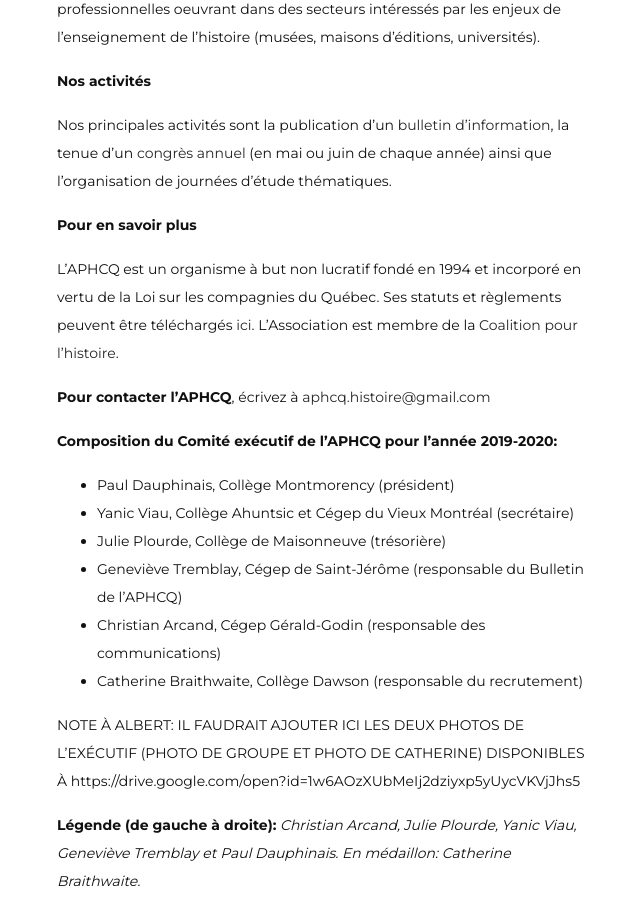
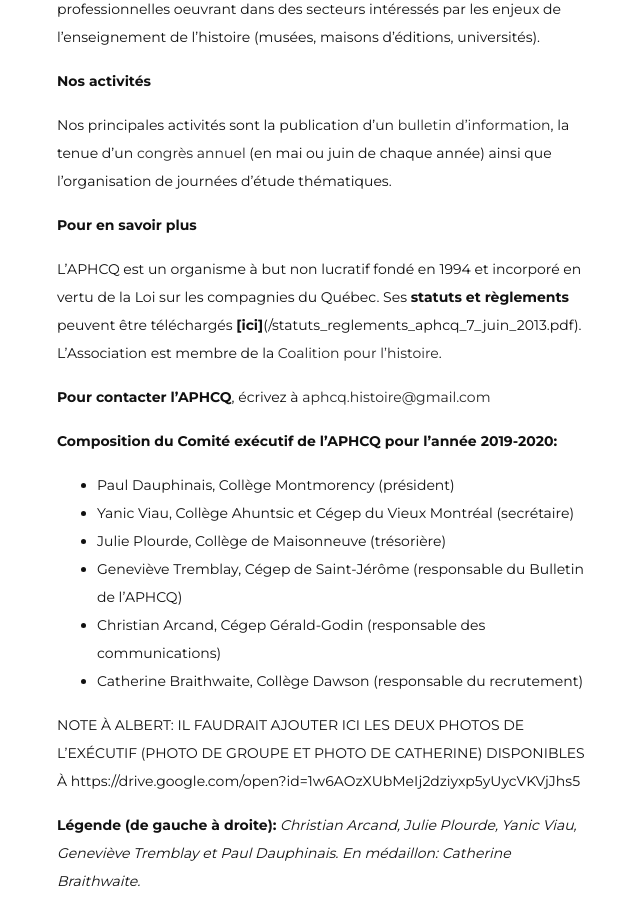
Before and after one commit to aphcq-association/site-web, a Jekyll site: the page built from docs/apropos.html, in a window 1280 px wide and 900 px high, scrolled down 902 px. Shown: the whole window, without its empty margins (28-668 px from the left). Built offline with Jekyll 4.4.1, drawn with Linux system fonts in a browser that asks for light colours.

Commit message:
Update apropos.html

```diff
--- a/docs/apropos.html
+++ b/docs/apropos.html
@@ -21,7 +21,7 @@
 
 **Pour en savoir plus**
 
-L’APHCQ est un organisme à but non lucratif fondé en 1994 et incorporé en vertu de la Loi sur les compagnies du Québec. Ses statuts et règlements peuvent être téléchargés [ici](/statuts_reglements_aphcq_7_juin_2013.pdf). L’Association est membre de la [Coalition pour l’histoire](https://www.coalitionhistoire.org).
+L’APHCQ est un organisme à but non lucratif fondé en 1994 et incorporé en vertu de la Loi sur les compagnies du Québec. Ses **statuts et règlements** peuvent être téléchargés **[ici]**(/statuts_reglements_aphcq_7_juin_2013.pdf). L’Association est membre de la [Coalition pour l’histoire](https://www.coalitionhistoire.org).
 
 **Pour contacter l'APHCQ**, écrivez à [aphcq.histoire@gmail.com](aphcq.histoire@gmail.com)
 
```
